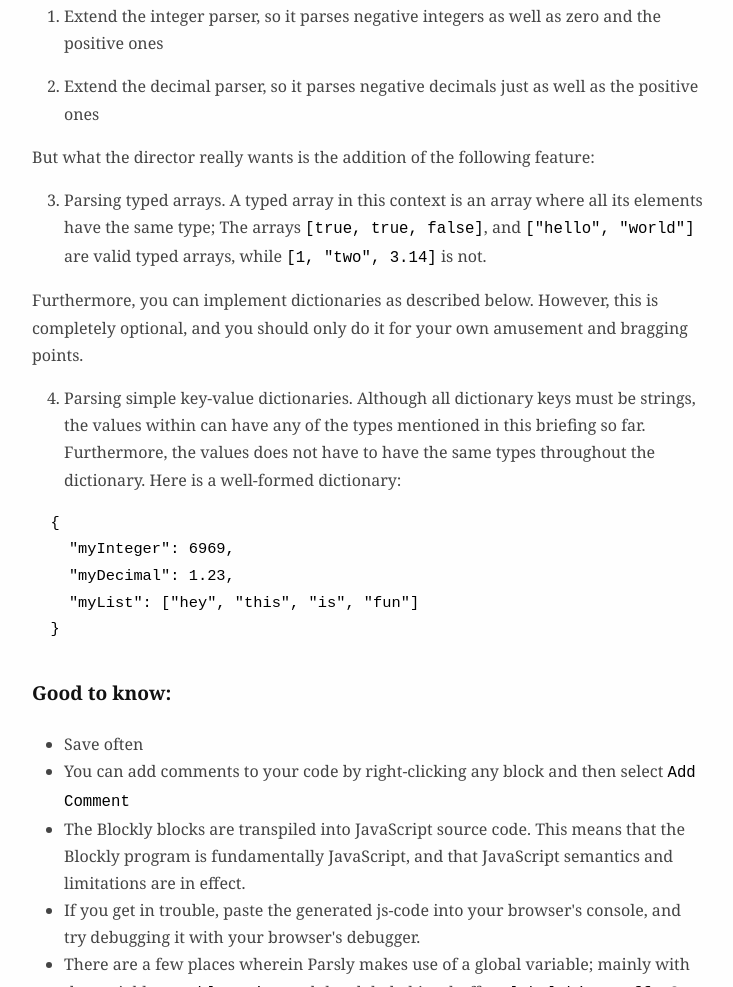
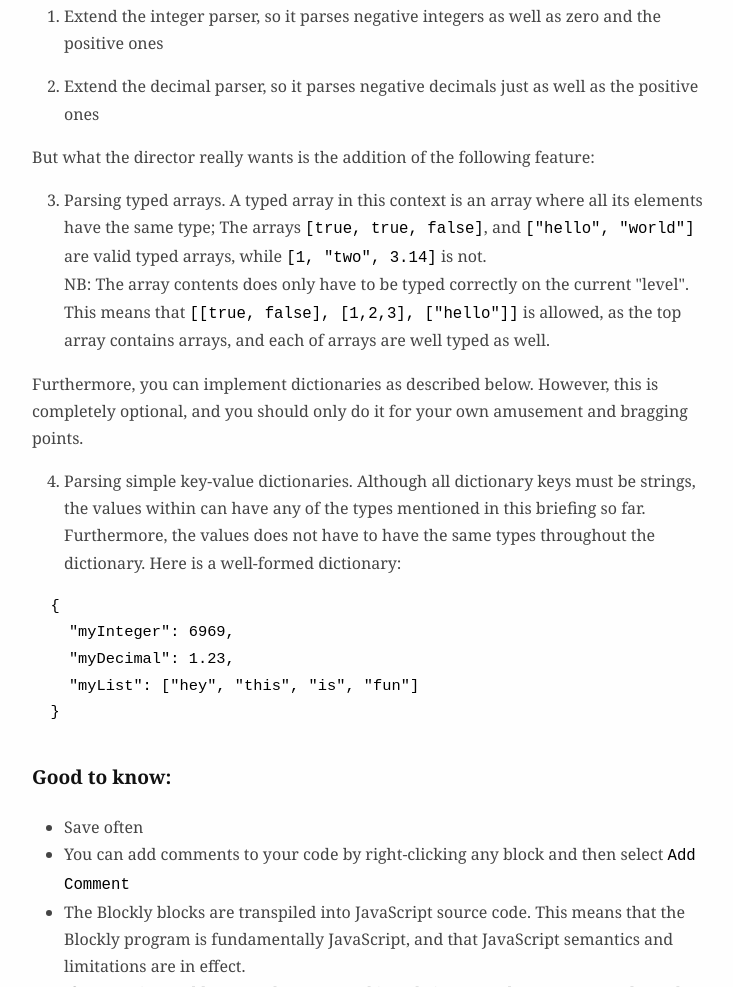
Before and after one commit to StudiesAndMe/parsly-case, a plain HTML site: page index.html in a window 1280 px wide. Shown: the part 1135-2122 px from the top of the page, without its empty margins (272-1005 px from the left). Drawn offline with Linux system fonts and the light colour scheme.

Commit message:
Add note about the degree of well typed arrays

```diff
--- a/index.html
+++ b/index.html
@@ -36,7 +36,8 @@
 </ol>
 <p>But what the director really wants is the addition of the following feature:</p>
 <ol start="3">
-<li>Parsing typed arrays. A typed array in this context is an array where all its elements have the same type; The arrays <code>[true, true, false]</code>, and <code>["hello", "world"]</code> are valid typed arrays, while <code>[1, "two", 3.14]</code> is not.</li>
+<li>Parsing typed arrays. A typed array in this context is an array where all its elements have the same type; The arrays <code>[true, true, false]</code>, and <code>["hello", "world"]</code> are valid typed arrays, while <code>[1, "two", 3.14]</code> is not.<br />
+NB: The array contents does only have to be typed correctly on the current "level". This means that <code>[[true, false], [1,2,3], ["hello"]]</code> is allowed, as the top array contains arrays, and each of arrays are well typed as well.</li>
 </ol>
 <p>Furthermore, you can implement dictionaries as described below. However, this is completely optional, and you should only do it for your own amusement and bragging points.</p>
 <ol start="4">
```
Also changed, not shown: 1 other file.
